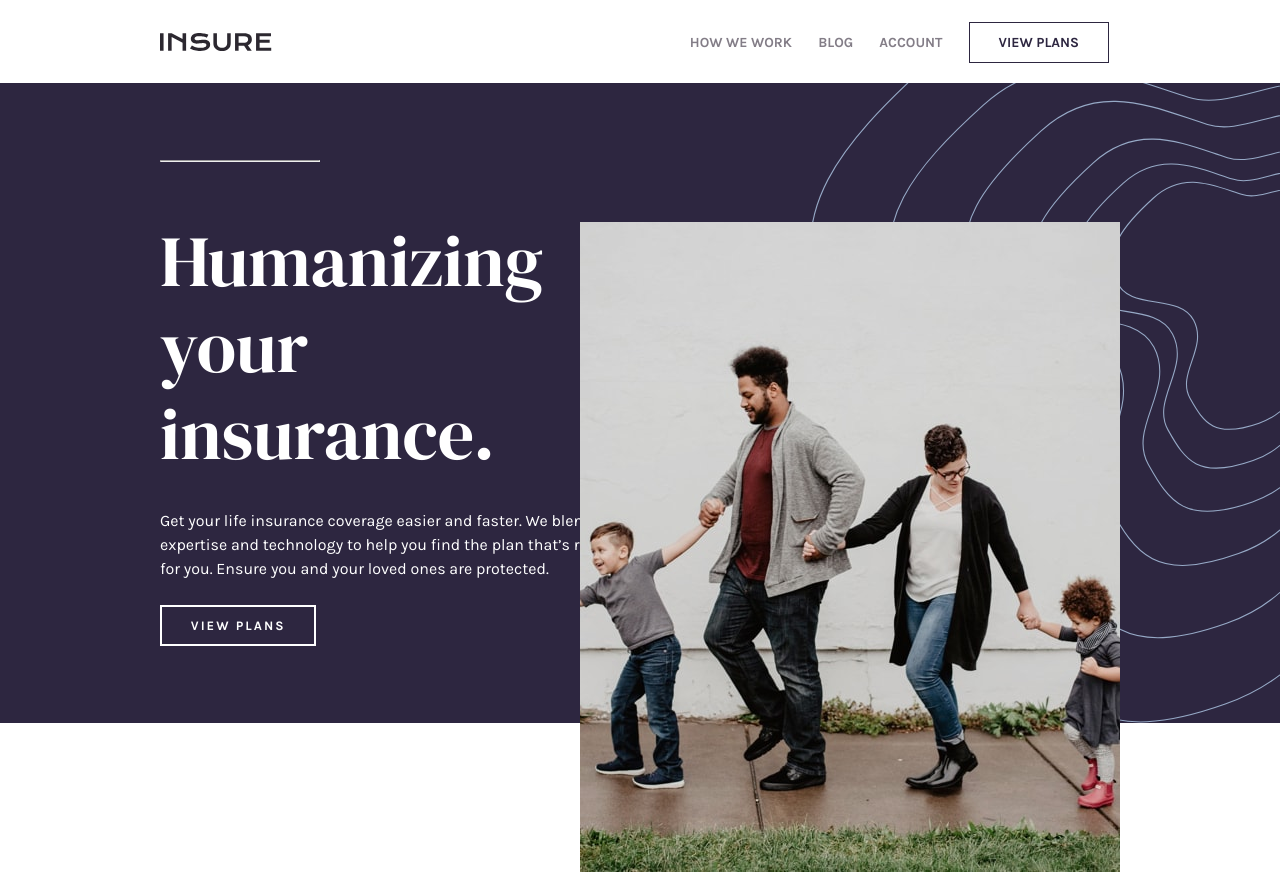
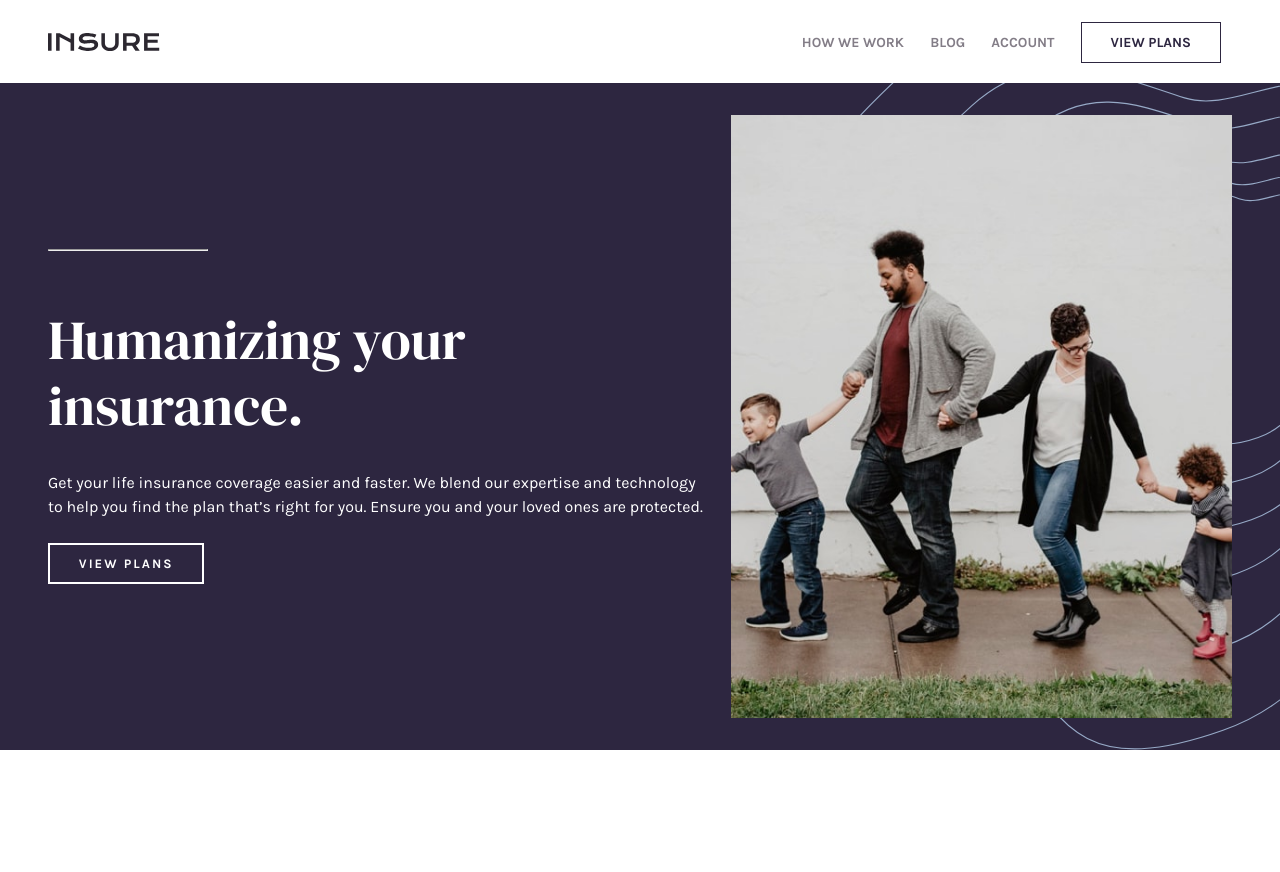
Before and after one commit to asliddinamir/project44-FM, a plain HTML site: page index.html in a window 1280 px wide. Shown: the top 872 px of the page. Drawn offline with Linux system fonts and the light colour scheme.

Commit message:
done for big devices

```diff
--- a/style.css
+++ b/style.css
@@ -80,7 +80,7 @@ body {
     gap: 3rem;
     background: url('./images/bg-pattern-intro-right-desktop.svg') no-repeat center right/contain var(--Dark_Violet);
     color: #fff;
-    height: 80vh;
+    min-height: 80vh;
     margin-bottom: 10rem;
     z-index: 2;
 }
@@ -256,3 +256,40 @@ h2 {
     color: crimson;
     text-decoration: none;
 }
+
+@media(max-width:1400px) {
+    .header {
+        padding: 1rem 3rem;
+    }
+
+    .hero {
+        padding: 2rem 3rem;
+        gap: 1.5rem;
+    }
+
+    .feature {
+        padding: 6rem 3rem;
+    }
+
+    .feature_footer {
+        padding: 3rem 3rem 4rem 3rem;
+    }
+
+    .footer {
+        padding: 5rem 3rem .5rem 3rem;
+    }
+
+    .heroImg {
+        transform: translateY(0);
+        position: relative;
+        right: 0;
+    }
+
+    .hero_info {
+        width: 60%;
+    }
+
+    .hero_info h1 {
+        font-size: 55px;
+    }
+}
```
